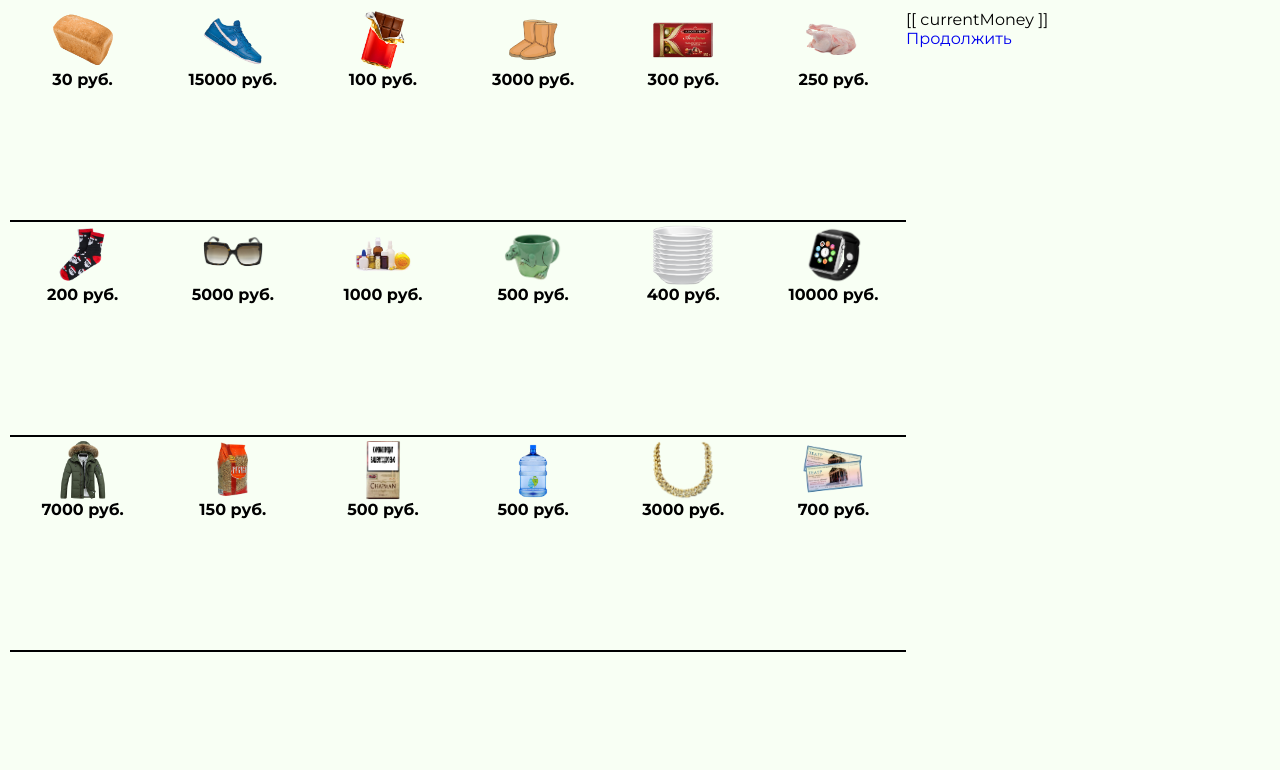
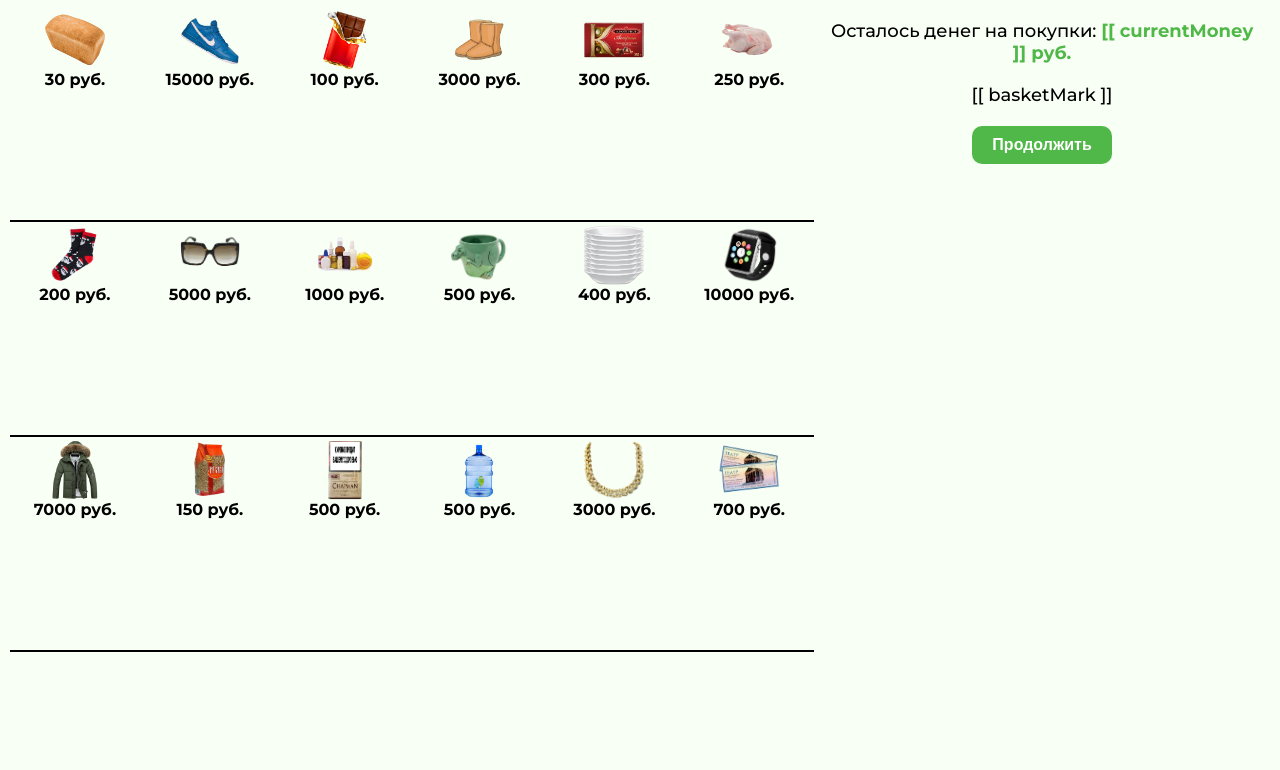
Before and after one commit to gangfv/novella, a Django app: page /play/play_game/ in a window 1280 px wide. Shown: the part 30-800 px from the top of the page. Run offline with Django 4.2, Linux system fonts and the light colour scheme; a user stored in the database is signed in; some libraries are stand-ins or nearby versions.

Commit message:
beta shop

```diff
--- a/static/css/style/style.css
+++ b/static/css/style/style.css
@@ -535,4 +535,42 @@
   text-align: center;
 }
 
+.wrapper {
+  padding: 10px;
+  display: flex;
+  flex-direction: column;
+  align-items: center;
+}
+
+.next-btn {
+  padding: 10px 20px;
+  border-radius: 10px;
+
+  background-color: #50b848;
+
+  font-size: 16px;
+  color: #fff;
+  font-weight: 600;
+}
+
+.next-btn:disabled {
+  opacity: .5;
+}
+
+.next-btn a {
+
+}
+
+.shop-text {
+  font-size: 18px;
+  font-weight: 500;
+  text-align: center;
+
+  margin-bottom: 20px;
+}
+
+.green {
+  color: #50b848;
+}
+
 /*# sourceMappingURL=style.css.map */
--- a/static/js/products_play/shop.vue.js
+++ b/static/js/products_play/shop.vue.js
@@ -1,3 +1,6 @@
+const nextBtn = document.querySelector('.next-btn')
+
+
 function FormDataCreator(data) {
     const formObj = {...data}
 
@@ -41,13 +44,35 @@
     ticket: 700
 }
 
+const marks = {
+    bread: 0,
+    nike: 2,
+    choco: 1,
+    shoos: 0,
+    sweets: 2,
+    chick: 0,
+    socks: 1,
+    gucci: 2,
+    medicine: 0,
+    dino: 1,
+    dish: 1,
+    watch: 2,
+    jacket: 0,
+    grechka: 0,
+    sigi: 2,
+    water: 0,
+    gold: 2,
+    ticket: 1
+}
+
 
 const Shop = {
     delimiters: ['[[', ']]'],
     data: () => ({
         products: [],
         money: 0,
-        currentMoney: 0
+        currentMoney: 0,
+        basketMark: 'Отлично'
     }),
     created() {
         getMoney().then(res => {
@@ -56,13 +81,41 @@
             this.currentMoney = money
         })
     },
+    updated() {
+
+        if (this.currentMoney < 0) nextBtn.style.display = 'none';
+        else nextBtn.style.display = 'inline-block'
+    },
     watch: {
         products(current, old) {
-            const fullCost = current.map(product => costs[product]).reduce( (sum, cost) => sum + cost, )
+            const fullCost = current.map(product => costs[product]).reduce((sum, cost) => sum + cost,)
             this.currentMoney = this.money - fullCost
+
+            function countMarks(values, mark) {
+                return values.filter(val => val === mark).length
+            }
+
+            const values = current.map(product => marks[product])
+
+            if(countMarks(values, 2 || this.currentMoney < 0) >= 1) {
+                this.basketMark = 'Очень плохо'
+            } else if (countMarks(values, 1) > 2) {
+                this.basketMark = 'Нормально'
+            } else {
+                this.basketMark = 'Отлично'
+            }
         }
     },
-    methods: {}
+    computed: {
+        isDisabled() {
+            return this.currentMoney < 0
+        },
+    },
+    methods: {
+        nextPage() {
+            window.location.href = document.URL + 'invest_easy'
+        }
+    }
 }
 
 Vue.createApp(Shop).mount('#app')
--- a/templates/pages/play_game.html
+++ b/templates/pages/play_game.html
@@ -165,9 +165,16 @@
                 </div>
             </div>
 
-            <div>
-                <p>[[ currentMoney ]]</p>
-                <a href="{% url 'invest_easy' %}">Продолжить</a>
+            <div class="wrapper">
+                <p class="shop-text">Осталось денег на покупки: <span class="green weight">[[ currentMoney ]] руб.</span></p>
+
+                <p class="shop-text">[[ basketMark ]]</p>
+
+
+                <button :disabled="isDisabled" class="next-btn" @click="">
+                    Продолжить
+                </button>
+
             </div>
 
     </section>
```
Also changed, not shown: db.sqlite3.
